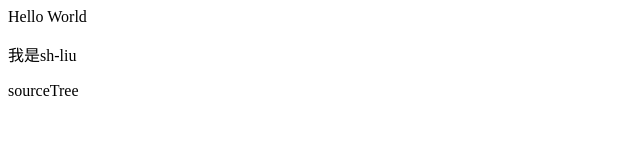
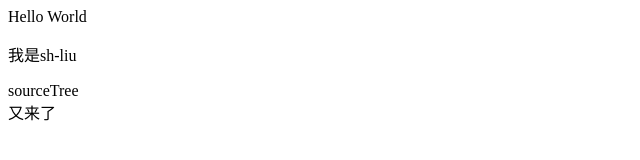
Before and after one commit to sh-liu2025/first-demo, a plain HTML site: page index.html in a window 1280 px wide. Shown: the full height of the page, 0-640 px from the left. Drawn offline with Linux system fonts and the light colour scheme.

Commit message:
这是在sourceTree上的第2次push

```diff
--- a/index.html
+++ b/index.html
@@ -13,5 +13,6 @@
     <div>Hello World</div>
     <p>我是sh-liu</p>
     <div>sourceTree</div>
+    <div>又来了</div>
 </body>
 </html>
```
